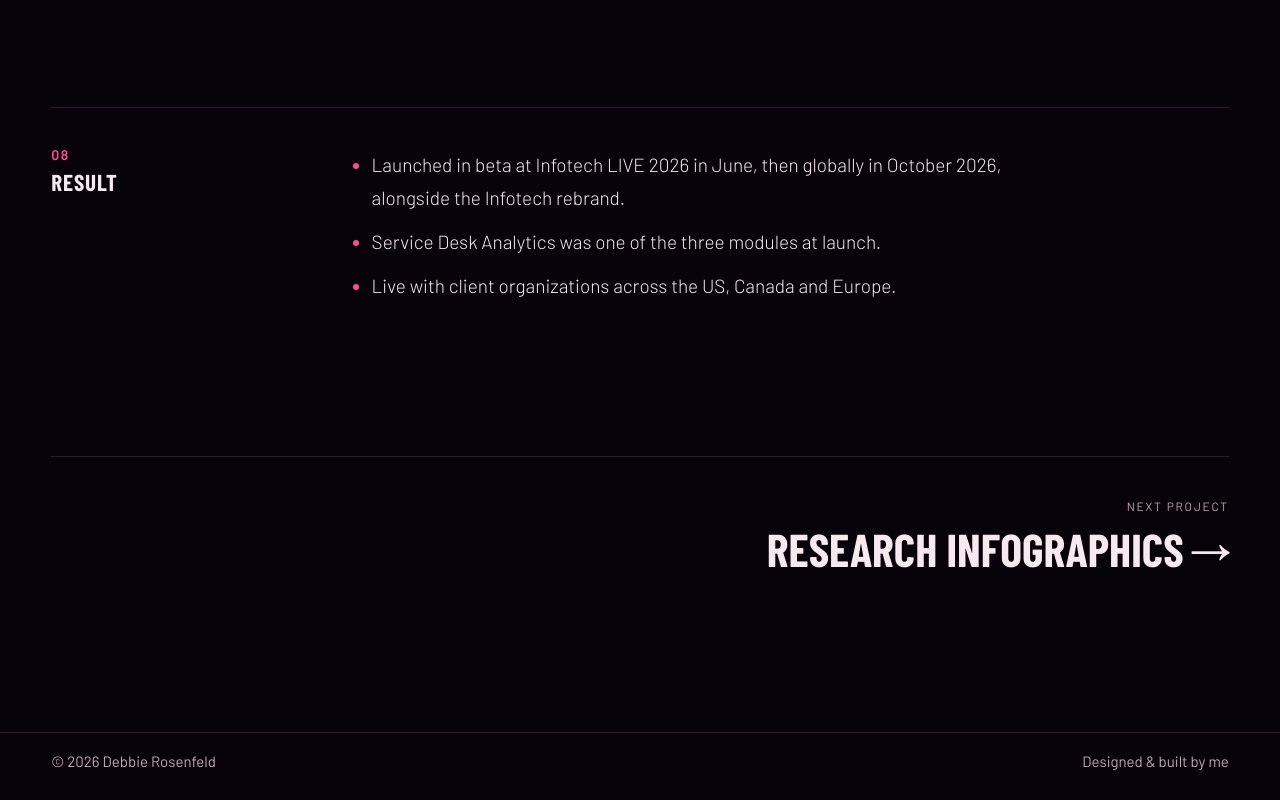
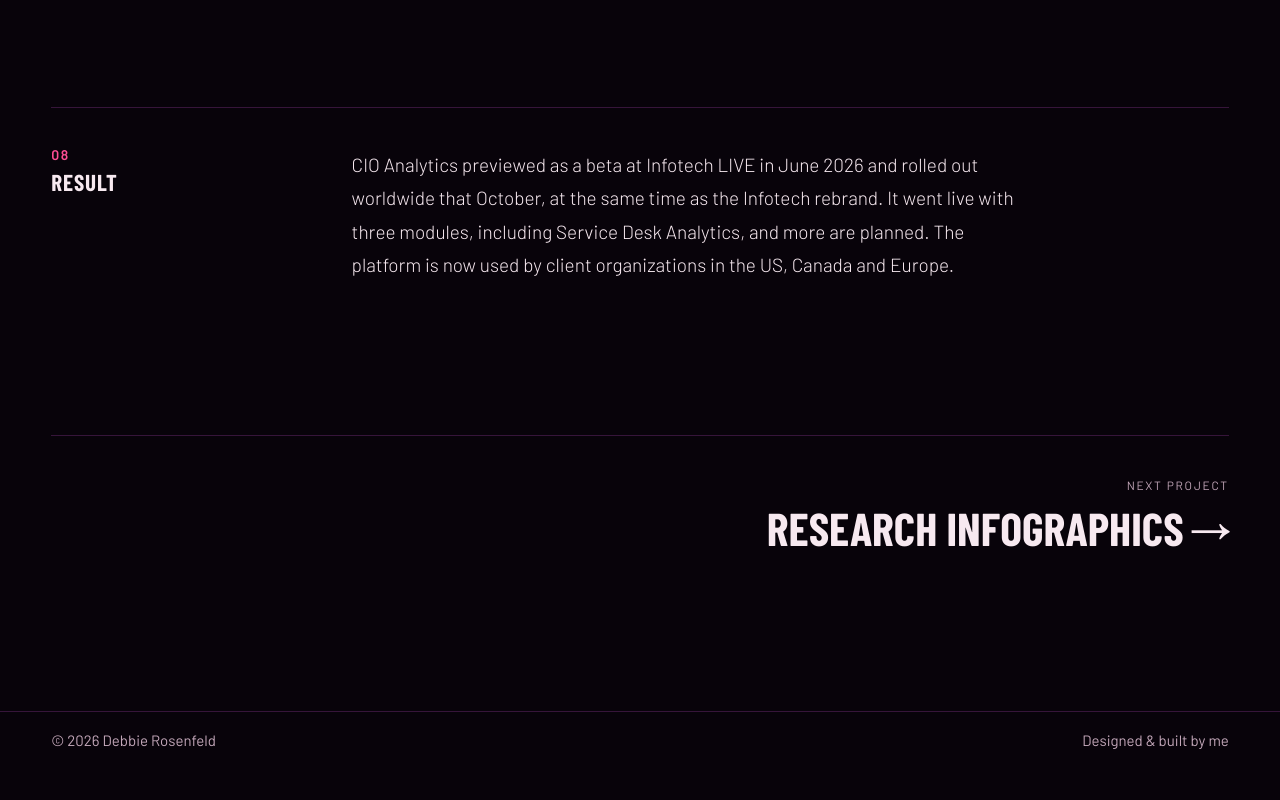
Before and after one commit to drosenfeld87/mysite, a website: page preview-3d8f7617/projects/project-1.html in a window 1280 px wide. Shown: the part 8449-9249 px from the top of the page. After the commit the page ends 9228 px from the top, so only its background shows below. Drawn offline with nearby package versions, Linux system fonts and the light colour scheme; a web font is replaced by a local one.

Commit message:
Rewrite CIO Analytics result as a short paragraph
Co-Authored-By: Claude Opus 5.5 <noreply@anthropic.com>
Claude-Session: https://claude.ai/code/session_01VL4Laxxraxat9VY1wCXKQH

```diff
--- a/preview-3d8f7617/projects/project-1.html
+++ b/preview-3d8f7617/projects/project-1.html
@@ -154,11 +154,7 @@
 </div>
 </div></section>
 <section aria-labelledby="s6" class="case-section"><h2 class="case-label" id="s6">Result</h2><div class="case-body">
-<ul class="list-disc pl-5 marker:text-accent">
-<li>Launched in beta at Infotech LIVE 2026 in June, then globally in October 2026, alongside the Infotech rebrand.</li>
-<li>Service Desk Analytics was one of the three modules at launch.</li>
-<li>Live with client organizations across the US, Canada and Europe.</li>
-</ul>
+<p>CIO Analytics previewed as a beta at Infotech LIVE in June 2026 and rolled out worldwide that October, at the same time as the Infotech rebrand. It went live with three modules, including Service Desk Analytics, and more are planned. The platform is now used by client organizations in the US, Canada and Europe.</p>
 </div></section>
 <nav aria-label="More projects" class="case-next"><a class="next" href="project-2.html"><span class="lbl">Next project</span><span class="ttl">Research Infographics<span aria-hidden="true"> →</span></span></a></nav></main>
 <footer class="mt-section flex justify-between gap-6 border-t border-line px-gutter pt-4.5 pb-7 max-lg:flex-col">
```
